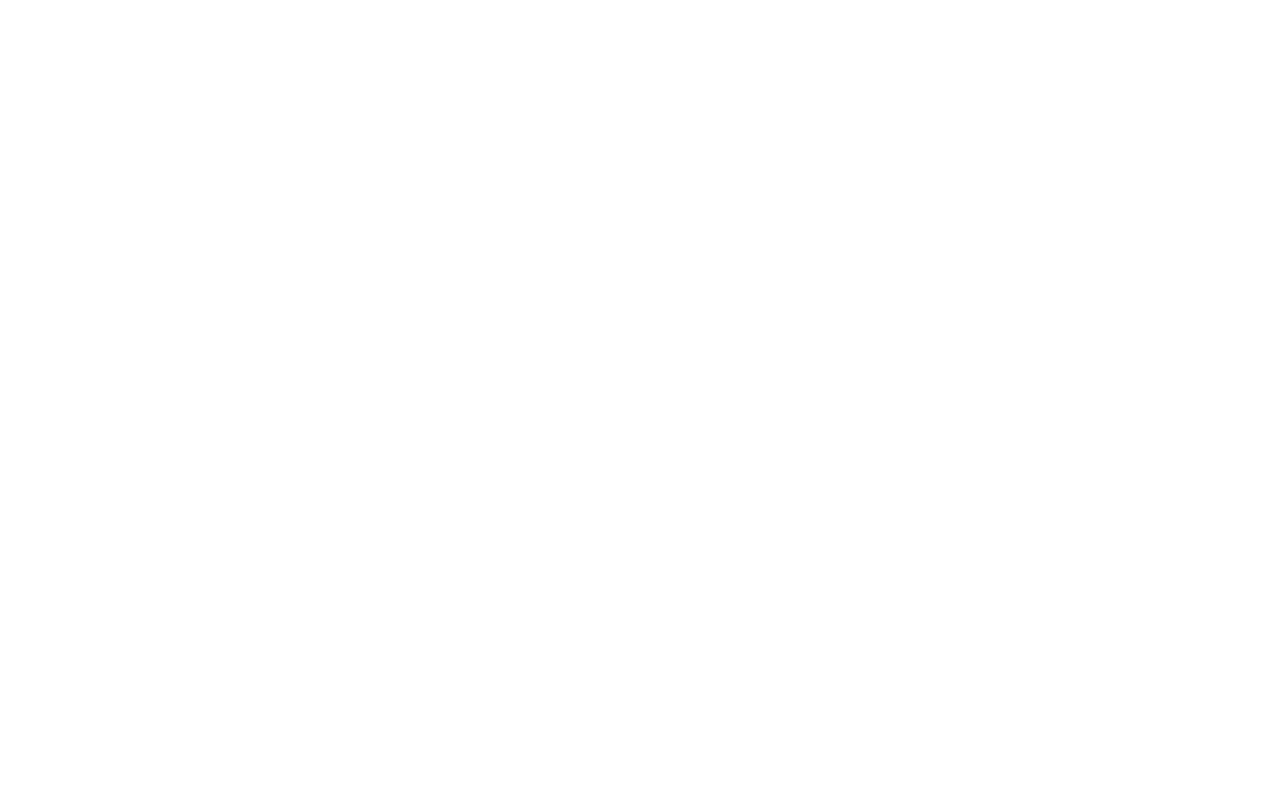
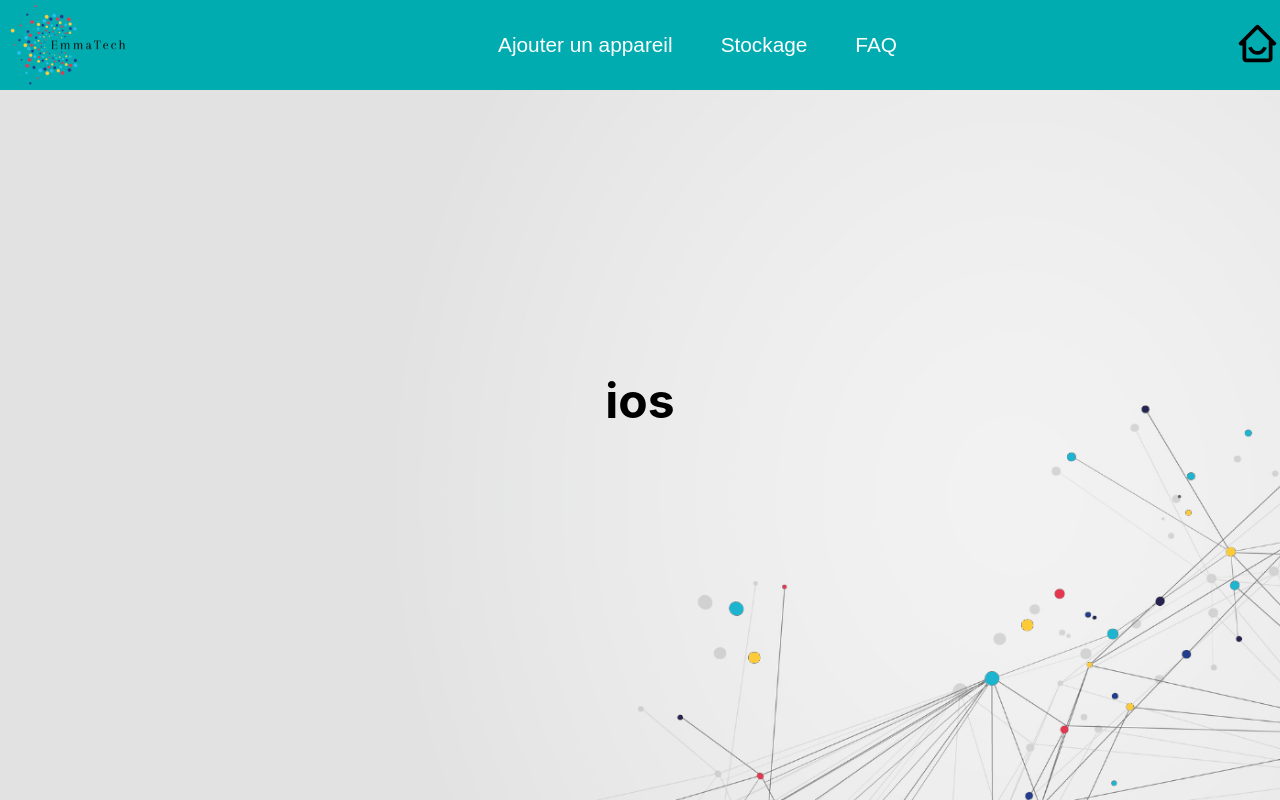
Before and after one commit to Elodie0530/EmmaTech, a React (Vite) app in the folder frontend/: page /ios in a window 1280 px wide. Before the commit this address had no page. Built offline with nearby package versions, Linux system fonts and the light colour scheme.

Commit message:
Added Android and IOS page for different forms as well as routes

```diff
--- a/frontend/src/App.css
+++ b/frontend/src/App.css
@@ -1,6 +1,8 @@
 * {
   margin: 0;
   padding: 0;
+  text-decoration: none;
+  color: black;
 }
 
 body {
--- a/frontend/src/App.jsx
+++ b/frontend/src/App.jsx
@@ -3,14 +3,18 @@
 import Login from "./pages/Login";
 import Home from "./pages/Home";
 import Survey from "./pages/Survey";
+import Android from "./pages/Android";
+import Ios from "./pages/Ios";
 
 function App() {
   return (
     <div className="App">
       <Routes>
         <Route path="/" element={<Login />} />
-        <Route path="/Accueil" element={<Home />} />
-        <Route path="/Ajoute-un-appareil" element={<Survey />} />
+        <Route path="/accueil" element={<Home />} />
+        <Route path="/ajoute-un-appareil" element={<Survey />} />
+        <Route path="/android" element={<Android />} />
+        <Route path="/ios" element={<Ios />} />
       </Routes>
     </div>
   );
--- a/frontend/src/components/Navbar.jsx
+++ b/frontend/src/components/Navbar.jsx
@@ -12,7 +12,7 @@
           <nav>
             <ul>
               <li>
-                <Link to="/Ajoute-un-appareil">
+                <Link to="/ajoute-un-appareil">
                   <button type="button">Ajouter un appareil</button>
                 </Link>
               </li>
@@ -24,7 +24,7 @@
               </li>
             </ul>
           </nav>
-          <Link to="/Accueil">
+          <Link to="/accueil">
             <BiHomeSmile size={45} className={header.home} />
           </Link>
         </div>
--- /dev/null
+++ b/frontend/src/pages/Android.jsx
@@ -0,0 +1,13 @@
+import Navbar from "../components/Navbar";
+import survey from "../styles/Survey.module.scss";
+
+export default function Android() {
+  return (
+    <>
+      <Navbar />
+      <section className={survey.survey}>
+        <h1>Android</h1>
+      </section>
+    </>
+  );
+}
--- a/frontend/src/pages/Home.jsx
+++ b/frontend/src/pages/Home.jsx
@@ -13,7 +13,7 @@
       </div>
       <div className={home.container}>
         <div className={home.div1}>
-          <Link to="/Ajoute-un-appareil">Ajouter un appareil</Link>
+          <Link to="/ajoute-un-appareil">Ajouter un appareil</Link>
         </div>
 
         <div className={home.div2}>Stockage</div>
--- /dev/null
+++ b/frontend/src/pages/Ios.jsx
@@ -0,0 +1,13 @@
+import Navbar from "../components/Navbar";
+import survey from "../styles/Survey.module.scss";
+
+export default function Ios() {
+  return (
+    <>
+      <Navbar />
+      <section className={survey.survey}>
+        <h1>ios</h1>
+      </section>
+    </>
+  );
+}
--- a/frontend/src/pages/Login.jsx
+++ b/frontend/src/pages/Login.jsx
@@ -37,7 +37,7 @@
             </label>
           </div>
         </div>
-        <Link to="/Accueil">
+        <Link to="/accueil">
           <button className={login.button} type="submit">
             <PiLockKeyBold size={15} /> se connecter
           </button>
--- a/frontend/src/pages/Survey.jsx
+++ b/frontend/src/pages/Survey.jsx
@@ -1,5 +1,5 @@
 import { BsAndroid2, BsApple } from "react-icons/bs";
-
+import { Link } from "react-router-dom";
 import Navbar from "../components/Navbar";
 import survey from "../styles/Survey.module.scss";
 
@@ -11,12 +11,17 @@
         <h1>Système d'exploitation</h1>
         <div className={survey.divButton}>
           <button className={survey.button1} type="button">
-            <BsAndroid2 />
-            Android
+            <Link to="/android">
+              <BsAndroid2 color="black" />
+              Android
+            </Link>
           </button>
+
           <button className={survey.button2} type="button">
-            <BsApple />
-            IOS
+            <Link to="/ios">
+              <BsApple color="black" />
+              IOS
+            </Link>
           </button>
         </div>
       </section>
```
Also changed, not shown: frontend/src/styles/Survey.module.scss (line endings or trailing spaces).
